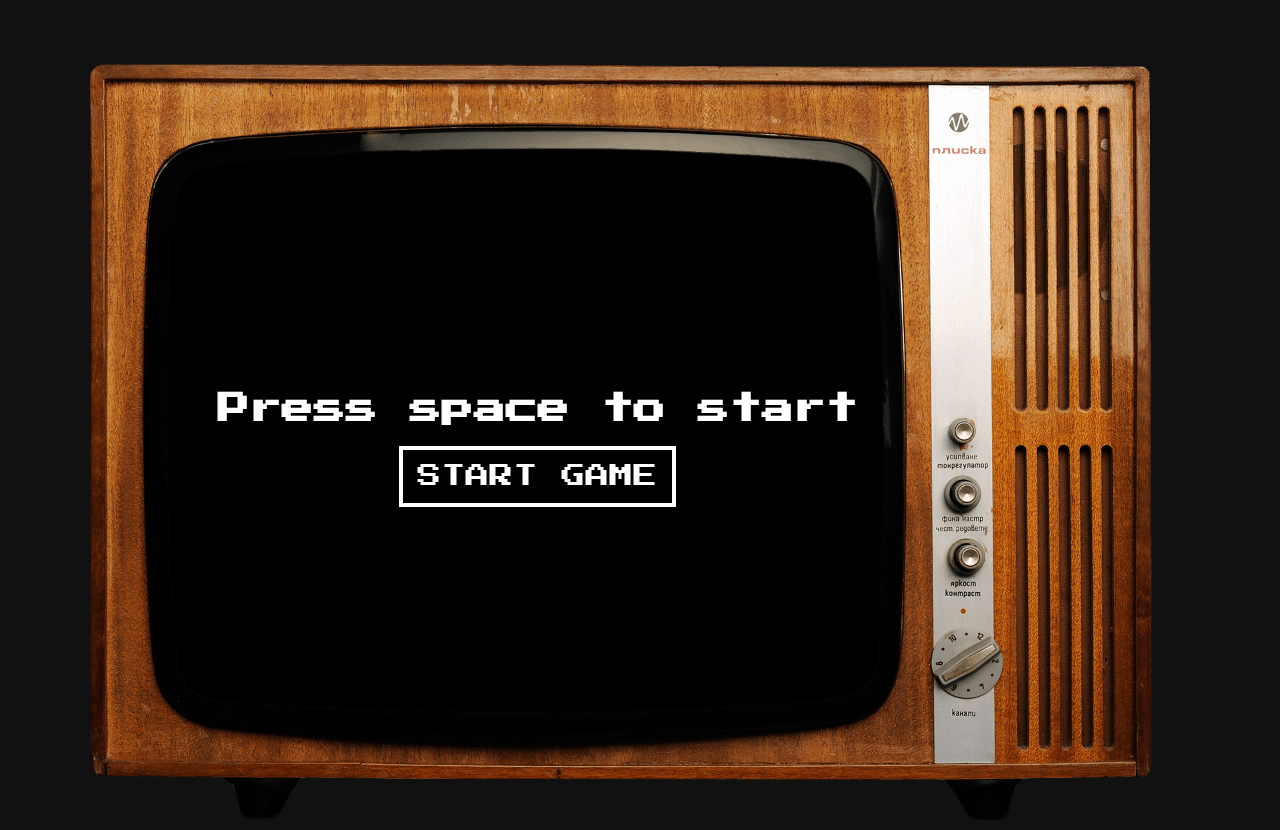
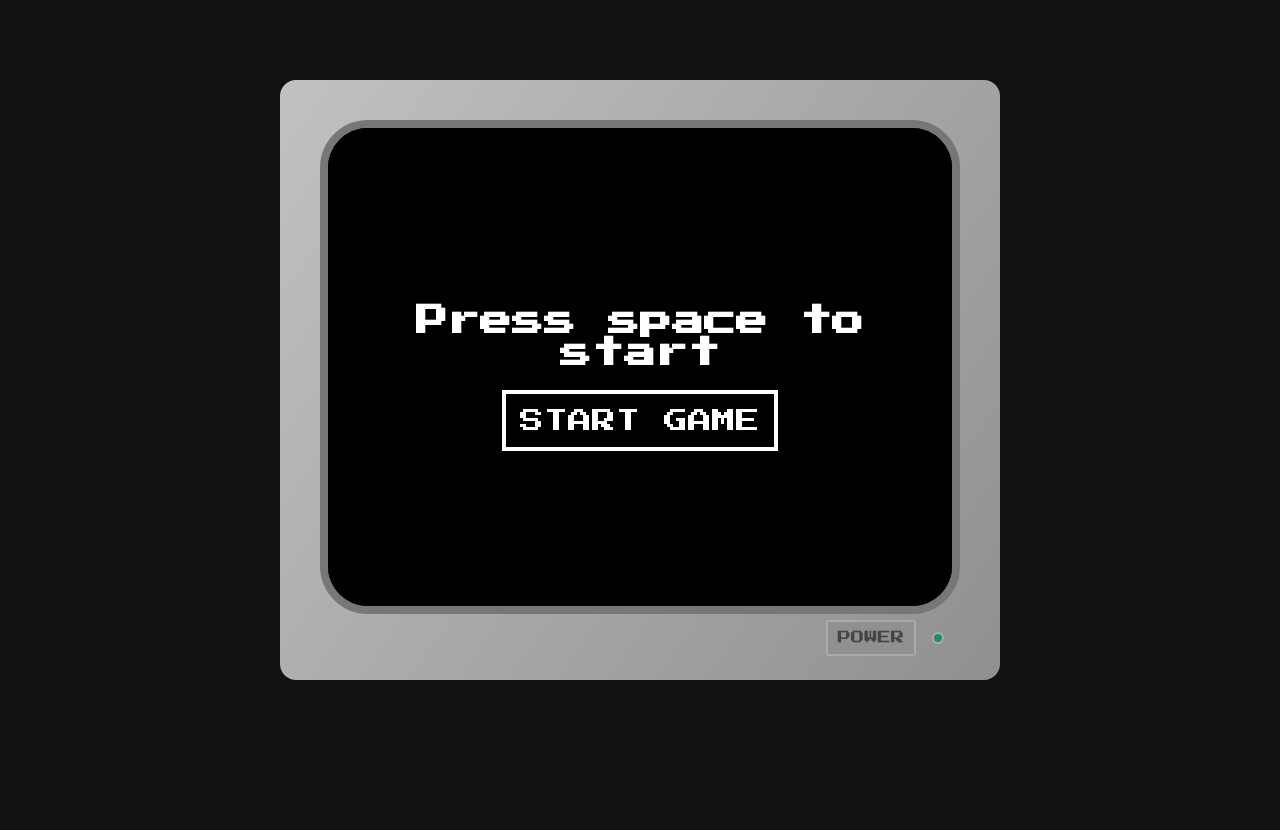
Before and after one commit to gosticks/magento-destroyers, a React (Create React App) app: page / in a window 1280 px wide. After the commit the page ends 800 px from the top, so only its background shows below. Built offline with nearby package versions, Linux system fonts and the light colour scheme; no server answers.

Commit message:
add new screen design

```diff
--- a/src/App.tsx
+++ b/src/App.tsx
@@ -5,6 +5,7 @@ import styled, { createGlobalStyle } from "styled-components";
 import PauseOverlay from "./components/PauseOverlay";
 import ControlDelegate from "./game/ControlDelegate";
 import StartScreen from "./components/StartScreen";
+import ComputerMonitor from "./components/ComputerMonitor";
 
 createGlobalStyle`
   body {
@@ -36,9 +37,6 @@ const Score = (props: { score: number }) => {
 
 const AppContainer = styled.div`
   position: relative;
-  max-width: 1920px;
-  margin-left: 0;
-  margin-right: 0;
 `;
 
 const StyledScore = styled.div`
@@ -67,12 +65,6 @@ const StyledTvOverlay = styled.img`
 
 const StyledGame = styled(Game)``;
 
-const GameContainer = styled.div`
-  position: absolute;
-  left: 13%;
-  top: 18%;
-`;
-
 const App = () => {
   const [paused, setPaused] = useState(false);
   const [started, setStarted] = useState(false);
@@ -89,7 +81,7 @@ const App = () => {
   return (
     <div className="App">
       <AppContainer>
-        <GameContainer>
+        <ComputerMonitor>
           <StyledGame delegate={gameDelegate.current} started={started} />
           {started && (
             <>
@@ -99,8 +91,8 @@ const App = () => {
           )}
           {paused && <PauseOverlay />}
           {!started && <StartScreen onStart={() => setStarted(true)} />}
-        </GameContainer>
-        <StyledTvOverlay src="/screen.png" />
+        </ComputerMonitor>
+        {/* <StyledTvOverlay src="/screen.png" /> */}
       </AppContainer>
     </div>
   );
--- /dev/null
+++ b/src/components/ComputerMonitor.tsx
@@ -0,0 +1,79 @@
+import React from "react";
+import styled from "styled-components";
+
+const StyledMonitorContainer = styled.div`
+  display: flex;
+  height: 95vh;
+  width: 100%;
+  align-items: center;
+  justify-content: center;
+`;
+
+const StyledMonitor = styled.div`
+  width: 80vmin;
+  height: 65vmin;
+  position: relative;
+  background: rgb(193, 193, 193);
+  background: linear-gradient(
+    125deg,
+    rgba(193, 193, 193, 1) 0%,
+    rgba(144, 144, 144, 1) 100%
+  );
+  padding: 5vmin;
+  border-radius: 1rem;
+`;
+
+const StyledInnerScreen = styled.div`
+  position: relative;
+  background-color: #000;
+  border-radius: 3rem;
+  overflow: hidden;
+  border: 0.5rem solid #777;
+  height: 92%;
+`;
+
+const ScreenButtonRow = styled.div`
+  position: absolute;
+  right: 5vmin;
+  bottom: 3vmin;
+  padding-right: 2vmin;
+  display: flex;
+  align-items: center;
+`;
+
+const PowerIndicator = styled.div`
+  width: 1vmin;
+  height: 1vmin;
+  border-radius: 50%;
+  background-color: #218c74;
+  border: 0.25vmin solid #aaa;
+`;
+
+const PowerButton = styled.button`
+  display: inline-block;
+  padding: 1.2vmin;
+  outline: 0;
+  border: 0.25vmin solid #aaa;
+  border-radius: 5%;
+  background: #909090;
+  color: #444;
+  margin-right: 2vmin;
+`;
+
+const ComputerMonitor: React.FC = (props) => {
+  return (
+    <StyledMonitorContainer>
+      <StyledMonitor>
+        <StyledInnerScreen id="inner-screen">
+          {props.children}
+        </StyledInnerScreen>
+        <ScreenButtonRow>
+          <PowerButton>POWER</PowerButton>
+          <PowerIndicator />
+        </ScreenButtonRow>
+      </StyledMonitor>
+    </StyledMonitorContainer>
+  );
+};
+
+export default ComputerMonitor;
--- a/src/components/GameView.tsx
+++ b/src/components/GameView.tsx
@@ -10,6 +10,11 @@ export interface CanvasProps {
 }
 
 const getGameSize = () => {
+  const el = document.getElementById("inner-screen");
+  if (el) {
+    const bounds = el.getBoundingClientRect();
+    return { width: bounds.width, height: bounds.height };
+  }
   const width = Math.min(window.innerWidth, 1920) * 0.58;
   const height = width * 0.78;
 
--- a/src/game/effects/CrtEffect.ts
+++ b/src/game/effects/CrtEffect.ts
@@ -8,7 +8,7 @@ const shader = {
   uniforms: {
     tDiffuse: { value: null },
     opacity: { value: 1 },
-    curve: { value: 1.25 },
+    curve: { value: 2.25 },
     scanLines: { value: 640 },
   },
 
```
Also changed, not shown: src/game/Projectile.ts (line endings or trailing spaces).
